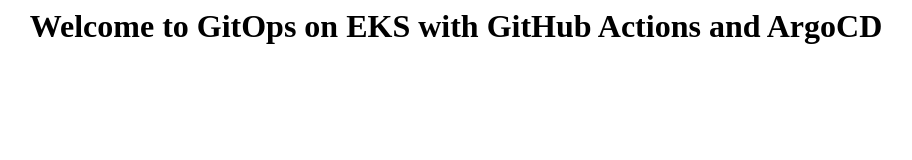
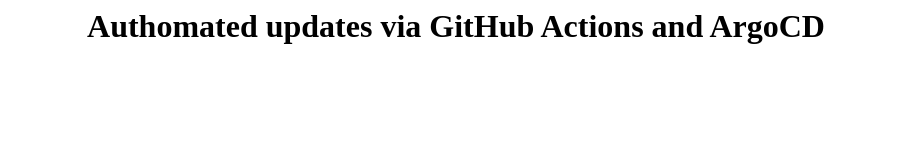
Before and after one commit to fbobes-gcs/eks-gitops-argocd, a plain HTML site: page docker/index.html in a window 1280 px wide. Shown: the whole page, without its empty margins (184-1096 px from the left). Drawn offline with Linux system fonts and the light colour scheme.

Commit message:
update index.html

```diff
--- a/docker/index.html
+++ b/docker/index.html
@@ -1,7 +1,7 @@
 <Html>
 <body>
 <center>
-<h1> Welcome to GitOps on EKS with GitHub Actions and ArgoCD </h1>
+<h1> Authomated updates via GitHub Actions and ArgoCD </h1>
 </center>
 </body>
 </Html>
```
Also changed, not shown: 2 other files.
